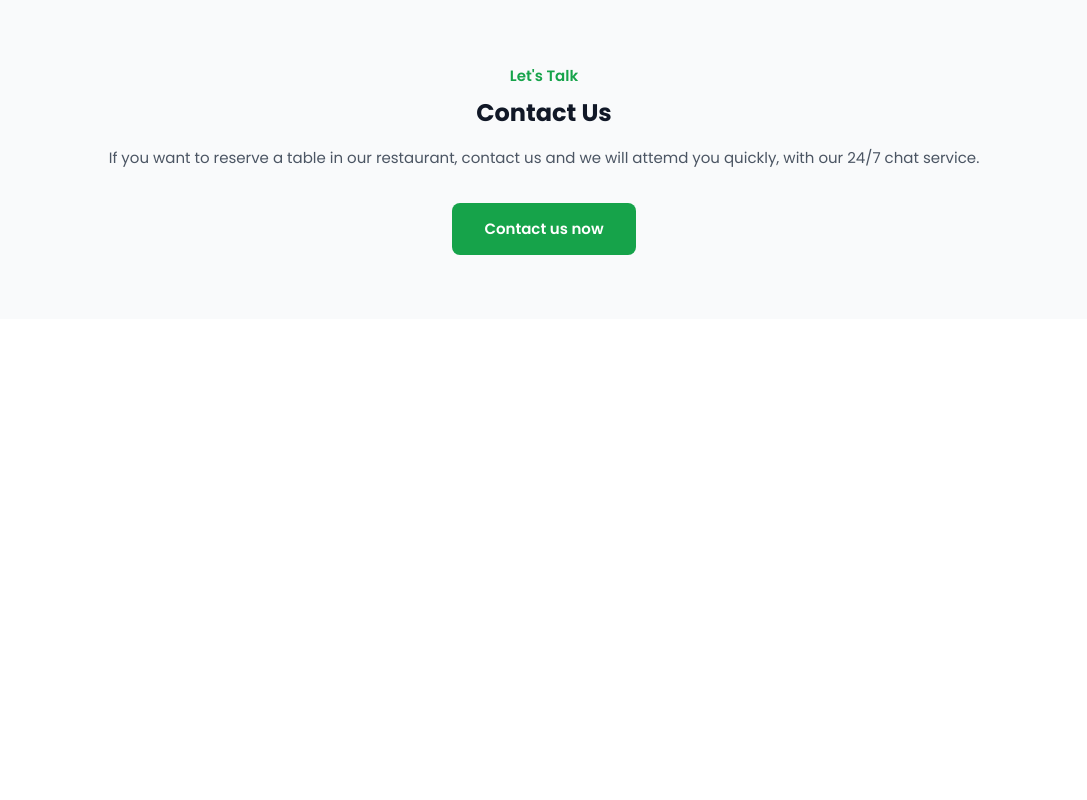
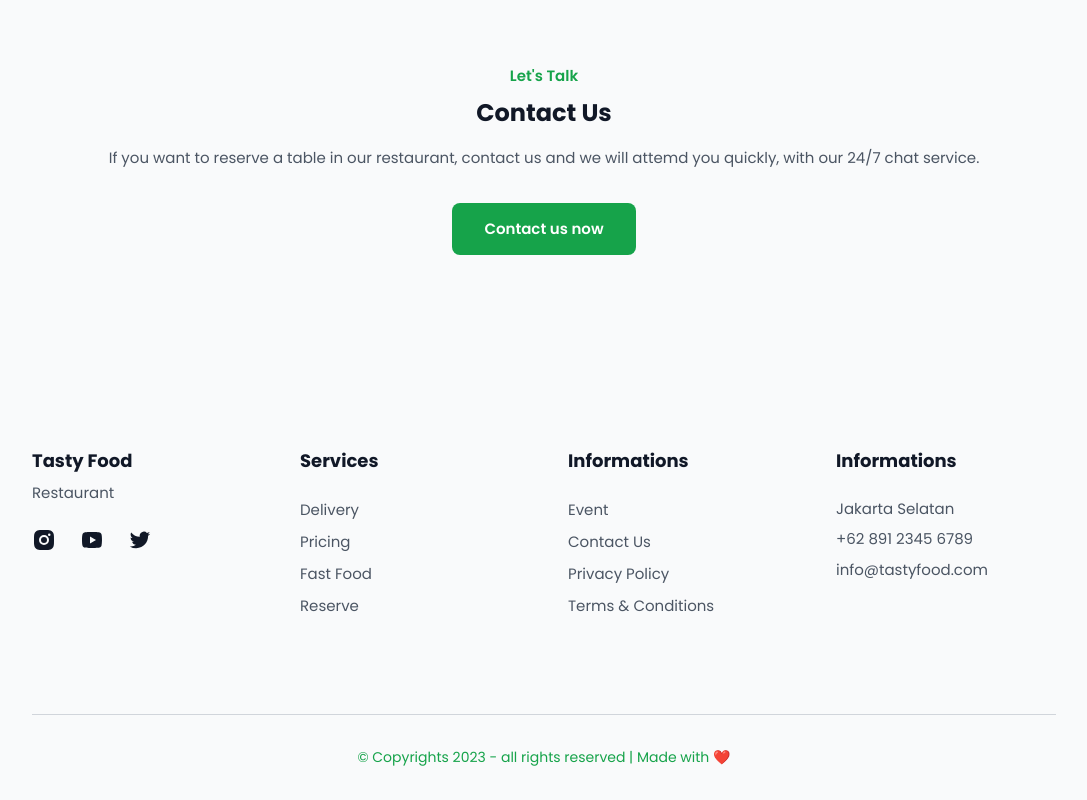
Before and after one commit to fajarfadillahh/tasty-restaurant-react-tailwind, a React (Vite) app: page / in a window 1280 px wide. Shown: the part 4630-5430 px from the top of the page, without its empty margins (96-1183 px from the left). Before the commit the page ends 4949 px from the top, so only its background shows below. Built offline with nearby package versions, Linux system fonts and the light colour scheme.

Commit message:
create Footer.jsx part of the components

```diff
--- /dev/null
+++ b/src/components/Footer.jsx
@@ -0,0 +1,145 @@
+import React from "react";
+import { Link } from "react-router-dom";
+import { RiInstagramFill, RiTwitterFill, RiYoutubeFill } from "react-icons/ri";
+
+export default function Footer() {
+  return (
+    <footer className="footer bg-gray-50 pt-32 pb-8">
+      <div className="footer__container container grid gap-24">
+        <div className="footer__group grid grid-cols-[repeat(auto-fit,minmax(200px,1fr))] items-start gap-12">
+          <div className="footer__content">
+            <h3 className="footer__content-logo pb-2 text-[18px] font-bold text-gray-900 hover:text-green-600">
+              Tasty Food
+            </h3>
+            <p className="footer__content-text pb-6 text-[15px] text-gray-600">
+              Restaurant
+            </p>
+            <div className="footer__content-socials grid grid-cols-[repeat(3,max-content)] gap-6">
+              <Link
+                to="/"
+                className="footer__content-icon inline-flex text-[1.5rem] text-gray-900 hover:text-green-600"
+              >
+                <RiInstagramFill />
+              </Link>
+
+              <Link
+                to="/"
+                className="footer__content-icon inline-flex text-[1.5rem] text-gray-900 hover:text-green-600"
+              >
+                <RiYoutubeFill />
+              </Link>
+
+              <Link
+                to="/"
+                className="footer__content-icon inline-flex text-[1.5rem] text-gray-900 hover:text-green-600"
+              >
+                <RiTwitterFill />
+              </Link>
+            </div>
+          </div>
+
+          <div className="footer__content">
+            <h3 className="footer__content-title pb-6 text-[18px] font-bold text-gray-900">
+              Services
+            </h3>
+            <ul className="footer__content-list flex flex-col gap-2">
+              <li>
+                <Link
+                  to="/delivery"
+                  className="footer__content-link text-[15px] text-gray-600 hover:text-green-600 hover:underline"
+                >
+                  Delivery
+                </Link>
+              </li>
+              <li>
+                <Link
+                  to="/pricing"
+                  className="footer__content-link text-[15px] text-gray-600 hover:text-green-600 hover:underline"
+                >
+                  Pricing
+                </Link>
+              </li>
+              <li>
+                <Link
+                  to="/fast-food"
+                  className="footer__content-link text-[15px] text-gray-600 hover:text-green-600 hover:underline"
+                >
+                  Fast Food
+                </Link>
+              </li>
+              <li>
+                <Link
+                  to="/reserve"
+                  className="footer__content-link text-[15px] text-gray-600 hover:text-green-600 hover:underline"
+                >
+                  Reserve
+                </Link>
+              </li>
+            </ul>
+          </div>
+
+          <div className="footer__content">
+            <h3 className="footer__content-title pb-6 text-[18px] font-bold text-gray-900">
+              Informations
+            </h3>
+            <ul className="footer__content-list flex flex-col gap-2">
+              <li>
+                <Link
+                  to="/event"
+                  className="footer__content-link text-[15px] text-gray-600 hover:text-green-600 hover:underline"
+                >
+                  Event
+                </Link>
+              </li>
+              <li>
+                <Link
+                  to="/contact-us"
+                  className="footer__content-link text-[15px] text-gray-600 hover:text-green-600 hover:underline"
+                >
+                  Contact Us
+                </Link>
+              </li>
+              <li>
+                <Link
+                  to="/privacy-policy"
+                  className="footer__content-link text-[15px] text-gray-600 hover:text-green-600 hover:underline"
+                >
+                  Privacy Policy
+                </Link>
+              </li>
+              <li>
+                <Link
+                  to="/terms-cons"
+                  className="footer__content-link text-[15px] text-gray-600 hover:text-green-600 hover:underline"
+                >
+                  Terms & Conditions
+                </Link>
+              </li>
+            </ul>
+          </div>
+
+          <div className="footer__content">
+            <h3 className="footer__content-title pb-6 text-[18px] font-bold text-gray-900">
+              Informations
+            </h3>
+            <ul className="footer__content-list flex flex-col gap-2">
+              <p className="footer__content-text text-[15px] text-gray-600">
+                Jakarta Selatan
+              </p>
+              <p className="footer__content-text text-[15px] text-gray-600">
+                +62 891 2345 6789
+              </p>
+              <p className="footer__content-text text-[15px] text-gray-600">
+                info@tastyfood.com
+              </p>
+            </ul>
+          </div>
+        </div>
+
+        <p className="footer__copy border-t border-gray-300 pt-8 text-center text-[14px] text-green-600">
+          &copy; Copyrights 2023 - all rights reserved | Made with ❤️
+        </p>
+      </div>
+    </footer>
+  );
+}
--- a/src/pages/Homepage.jsx
+++ b/src/pages/Homepage.jsx
@@ -7,6 +7,7 @@ import Services from "../parts/Homepage/Services";
 import Menu from "../parts/Homepage/Menu";
 import Available from "../parts/Homepage/Available";
 import Contact from "../components/Contact";
+import Footer from "../components/Footer";
 
 export default function Homepage() {
   return (
@@ -18,6 +19,7 @@ export default function Homepage() {
       <Menu />
       <Available />
       <Contact />
+      <Footer />
     </>
   );
 }
```
